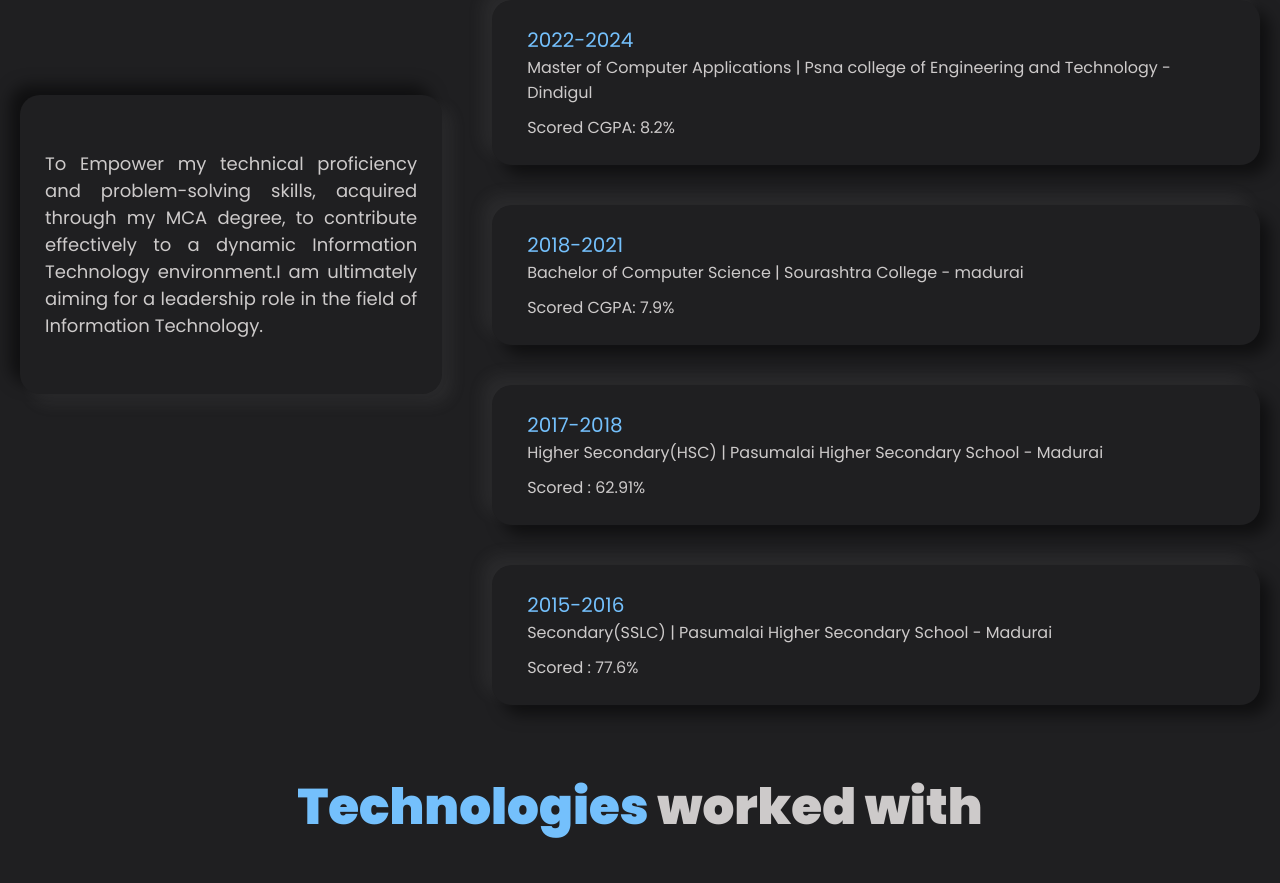
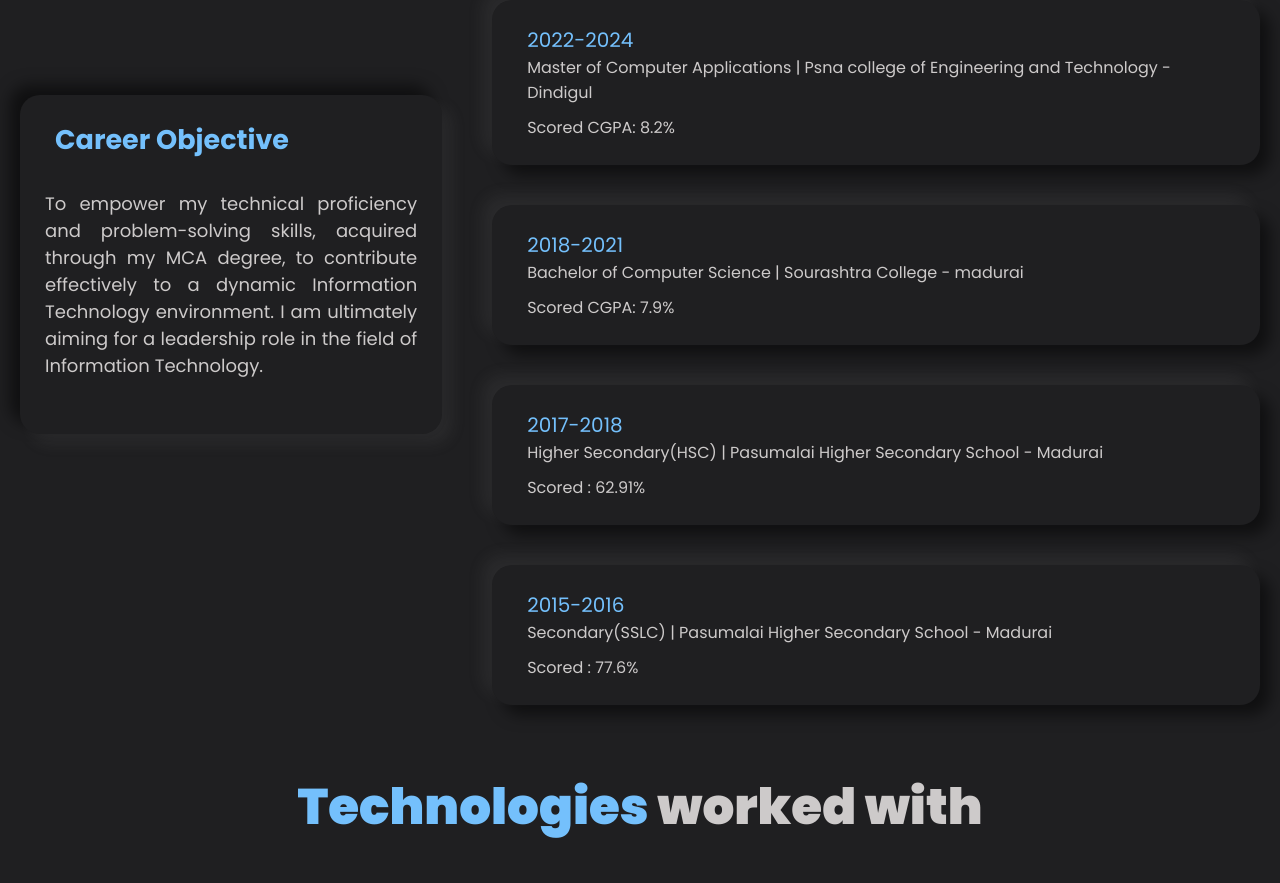
Before and after one commit to Dineshbabu1022001/Dinesh-Babu-Portfolio-Website, a React (Create React App) app: page / in a window 1280 px wide. Shown: the part 880-1763 px from the top of the page. Built offline with nearby package versions, Linux system fonts and the light colour scheme.

Commit message:
Update SmallIntro.js

```diff
--- a/src/components/SmallIntro.js
+++ b/src/components/SmallIntro.js
@@ -12,14 +12,17 @@ export const SmallIntro = () => {
   }, [isDesktop]);
 
   return (
-    <div data-aos={isDesktop ? "fade-right" : undefined}
+    <div
+      data-aos={isDesktop ? "fade-right" : undefined}
       data-aos-anchor-placement="top-center"
       data-aos-duration="1500"
       className='smallintro t'>
+
+      <h2 className="heading" style={{ margin:"0px 10px 0px 10px" ,color: "#74C0FC" ,paddingTop:"0"}}>Career Objective</h2>
       <div className='small'>
-        To Empower my technical proficiency and problem-solving skills, acquired through my MCA degree, to
-        contribute effectively to a dynamic Information Technology environment.I am ultimately aiming for a
-       leadership role in the field of Information Technology.
+        To empower my technical proficiency and problem-solving skills, acquired through my MCA degree, to
+        contribute effectively to a dynamic Information Technology environment. I am ultimately aiming for a
+        leadership role in the field of Information Technology.
       </div>
     </div>
   );
```
